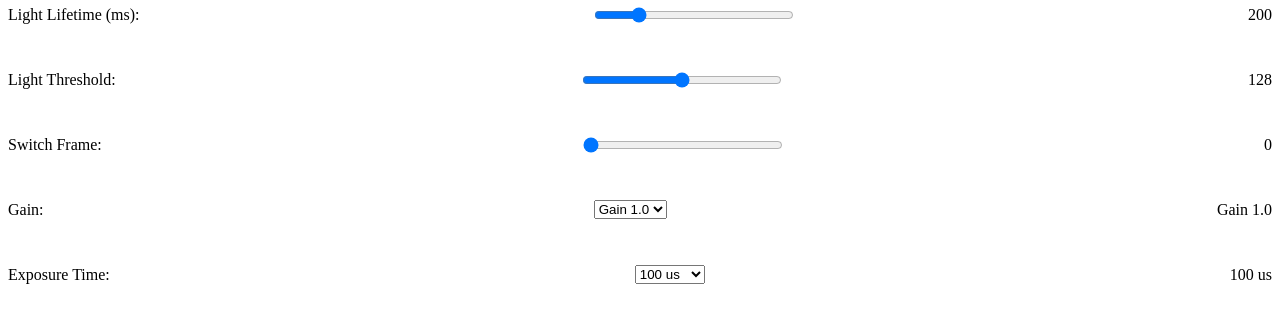
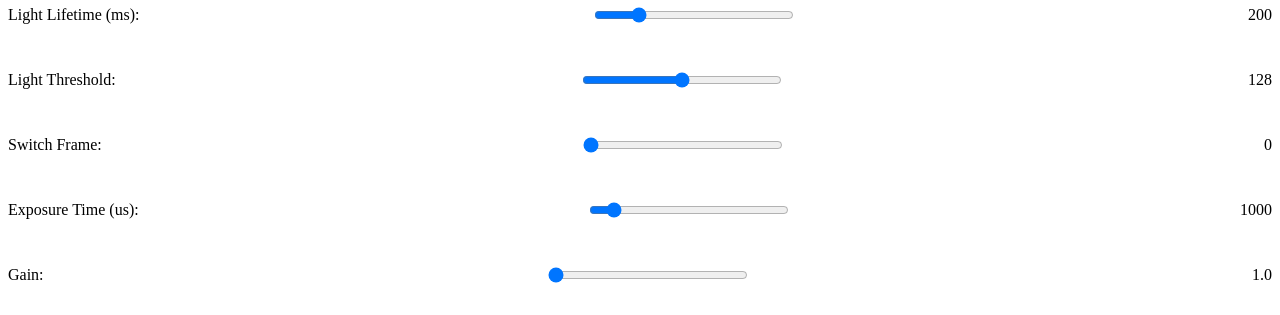
Before and after one commit to YohanHadji/TrackerRPi, a Flask app: page / in a window 1280 px wide. Shown: the part 535-850 px from the top of the page. Run offline with Flask 3, Linux system fonts and the light colour scheme; parts of the project's set-up code (start-up, migrations or seed data) failed here and were passed over.

Commit message:
update index to have sliders

```diff
--- a/templates/index.html
+++ b/templates/index.html
@@ -67,26 +67,18 @@
         <p id="switchFrameValue">0</p>
     </div>
 
-    <!-- ISO Dropdown -->
+    <!-- Exposure Time Slider -->
+    <div>
+        <label for="exposureTime">Exposure Time (us):</label>
+        <input type="range" id="exposureTime" min="100" max="10000" value="1000">
+        <p id="exposureTimeValue">1000</p>
+    </div>
+
+    <!-- Gain Slider -->
     <div>
         <label for="gain">Gain:</label>
-        <select id="gain">
-            <option value="1.0">Gain 1.0</option>
-            <option value="2.0">Gain 2.0</option>
-            <option value="3.0">Gain 3.0</option>
-        </select>
-        <p id="1.0">Gain 1.0</p>
-    </div>
-
-    <!-- Exposure Time Dropdown -->
-    <div>
-        <label for="exposureTime">Exposure Time:</label>
-        <select id="exposureTime">
-            <option value="100">100 us</option>
-            <option value="500">500 us</option>
-            <option value="1000">1000 us</option>
-        </select>
-        <p id="100">100 us</p>
+        <input type="range" id="gain" min="1.0" max="22.0" value="1.0" step="1.0">
+        <p id="gainValue">1.0</p>
     </div>
 
     <script>
@@ -116,10 +108,8 @@
         updateControlValue("lightLifetime", "lightLifetimeValue");
         updateControlValue("lightThreshold", "lightThresholdValue");
         updateControlValue("switchFrame", "switchFrameValue");
-
-        // Update the dropdowns
+        updateControlValue("exposureTime", "exposureTimeValue");
         updateControlValue("gain", "gainValue");
-        updateControlValue("exposureTime", "exposureTimeValue");
     </script>
 </body>
 </html>
```
